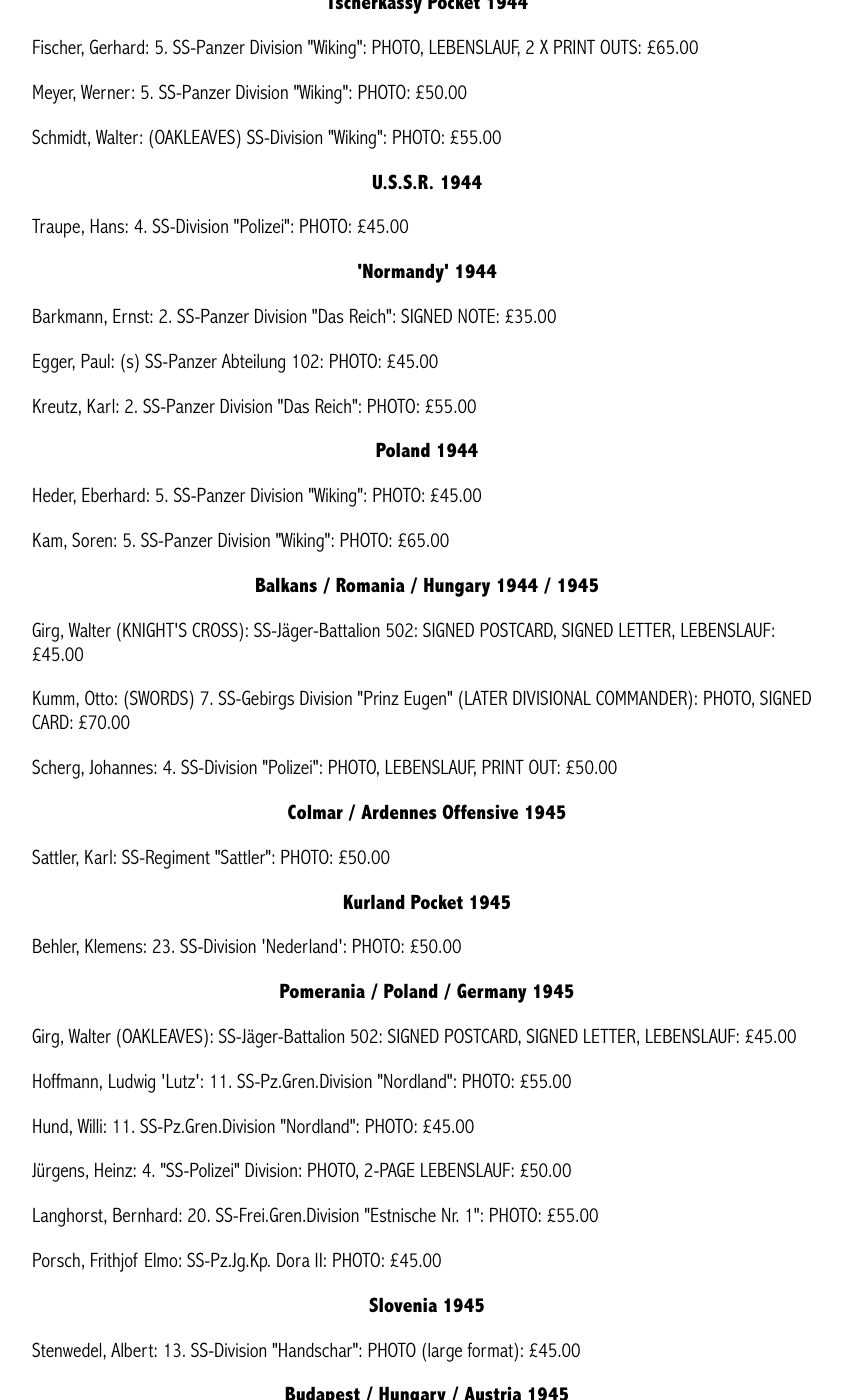
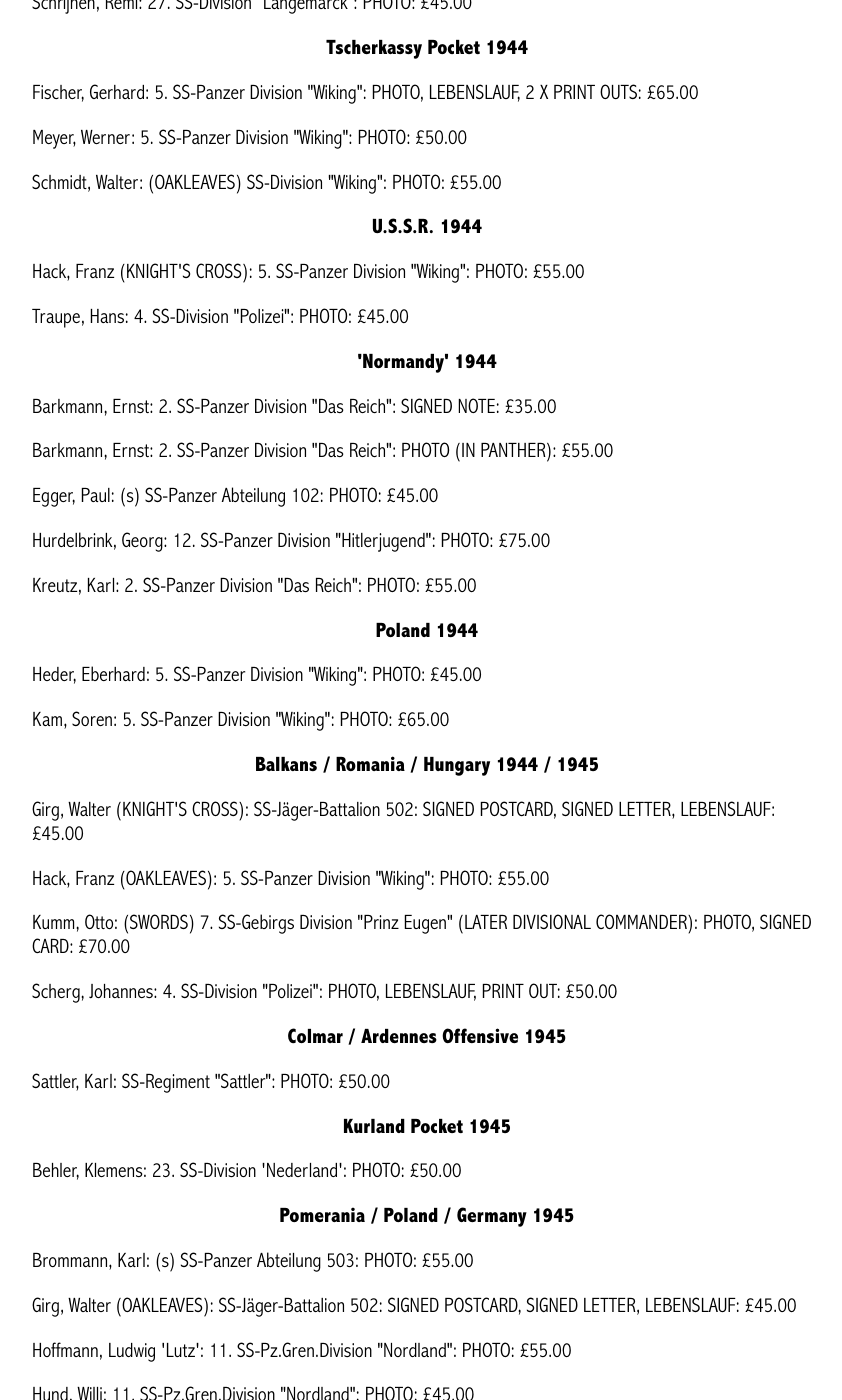
Before and after one commit to lahphotographs/lahphotographs.github.com, a Jekyll site: the page built from Waffen_SS_photos.md, in a window 1280 px wide and 1400 px high, scrolled down 1626 px. Shown: the whole window, without its empty margins (213-1055 px from the left). Built offline with Jekyll 4.4.1, drawn with Linux system fonts in a browser that asks for light colours; some of the changed text lies outside the part shown.

Commit message:
Update Waffen_SS_photos.md

```diff
--- a/Waffen_SS_photos.md
+++ b/Waffen_SS_photos.md
@@ -20,6 +20,7 @@ permalink: /waffen_ss_photos.html
 <br />
 <p><b><center>Operation Barbarossa 1941 / 1942</center></b></p>
 <p>Kumm,	Otto (KNIGHT'S CROSS):	SS-Division Reich:	PHOTO, SIGNED CARD: £70.00
+<p>Springer,	Heinrich (KNIGHT'S CROSS):	Leibstandarte SS-Adolf Hitler:	PHOTO: £55.00
 <br />
 <p><b><center>Kharkov / Kursk 1943</center></b></p>
 <p>Kumm,	Otto:	(OAKLEAVES) SS-Division "Das Reich":	PHOTO, SIGNED CARD: £70.00
@@ -46,11 +47,14 @@ permalink: /waffen_ss_photos.html
 <p>Schmidt,	Walter:	(OAKLEAVES) SS-Division "Wiking":	PHOTO: £55.00
 <br />
 <p><b><center>U.S.S.R. 1944</center></b></p>
+<p>Hack,	Franz (KNIGHT'S CROSS): 5. SS-Panzer Division "Wiking": PHOTO: £55.00
 <p>Traupe,	Hans:	4. SS-Division "Polizei":	PHOTO: £45.00
 <br />
 <p><b><center>'Normandy' 1944</center></b></p>
 <p>Barkmann,	Ernst:	2. SS-Panzer Division "Das Reich": SIGNED NOTE: £35.00
+<p>Barkmann,	Ernst:	2. SS-Panzer Division "Das Reich": PHOTO (IN PANTHER): £55.00
 <p>Egger,	Paul:	(s) SS-Panzer Abteilung 102:	PHOTO: £45.00
+<p>Hurdelbrink,	Georg:	12. SS-Panzer Division "Hitlerjugend":	PHOTO: £75.00
 <p>Kreutz,	Karl:	2. SS-Panzer Division "Das Reich":	PHOTO: £55.00
 <br />
 <p><b><center>Poland 1944</center></b></p>
@@ -59,6 +63,7 @@ permalink: /waffen_ss_photos.html
 <br />
 <p><b><center>Balkans / Romania / Hungary 1944 / 1945</center></b></p>
 <p>Girg,	Walter (KNIGHT'S CROSS): SS-Jäger-Battalion 502:	SIGNED POSTCARD, SIGNED LETTER, LEBENSLAUF:	£45.00
+<p>Hack,	Franz (OAKLEAVES): 5. SS-Panzer Division "Wiking": PHOTO: £55.00
 <p>Kumm,	Otto:	(SWORDS) 7. SS-Gebirgs Division "Prinz Eugen" (LATER DIVISIONAL COMMANDER):	PHOTO, SIGNED CARD: £70.00
 <p>Scherg,	Johannes:	4. SS-Division "Polizei":	PHOTO, LEBENSLAUF, PRINT OUT: £50.00
 <br />
@@ -69,6 +74,7 @@ permalink: /waffen_ss_photos.html
 <p>Behler,	Klemens:	23. SS-Division 'Nederland':	PHOTO: £50.00
 <br />
 <p><b><center>Pomerania / Poland / Germany 1945</center></b></p>
+<p>Brommann,	Karl:	(s) SS-Panzer Abteilung 503: PHOTO: £55.00
 <p>Girg,	Walter (OAKLEAVES): SS-Jäger-Battalion 502:	SIGNED POSTCARD, SIGNED LETTER, LEBENSLAUF:	£45.00
 <p>Hoffmann,	Ludwig 'Lutz':	11. SS-Pz.Gren.Division "Nordland": PHOTO: £55.00
 <p>Hund,	Willi:	11. SS-Pz.Gren.Division "Nordland": PHOTO: £45.00
@@ -78,6 +84,7 @@ permalink: /waffen_ss_photos.html
 <br />
 <p><b><center>Slovenia 1945</center></b></p>
 <p>Stenwedel,	Albert:	13. SS-Division "Handschar":	PHOTO (large format): £45.00
+<p>Stenwedel,	Albert:	13. SS-Division "Handschar":	POSTWAR PHOTO WITH SEPP DIETRICH: £35.00
 <br />
 <p><b><center>Budapest / Hungary / Austria 1945</center></b></p>
 <p>Boosfeld,	Joachim:	8. SS-Division "Florian Geyer":	PHOTO: £45.00
```
